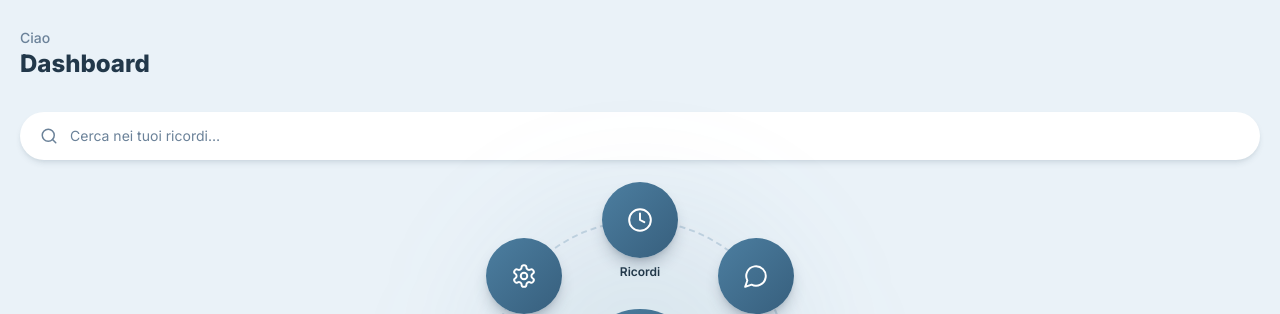
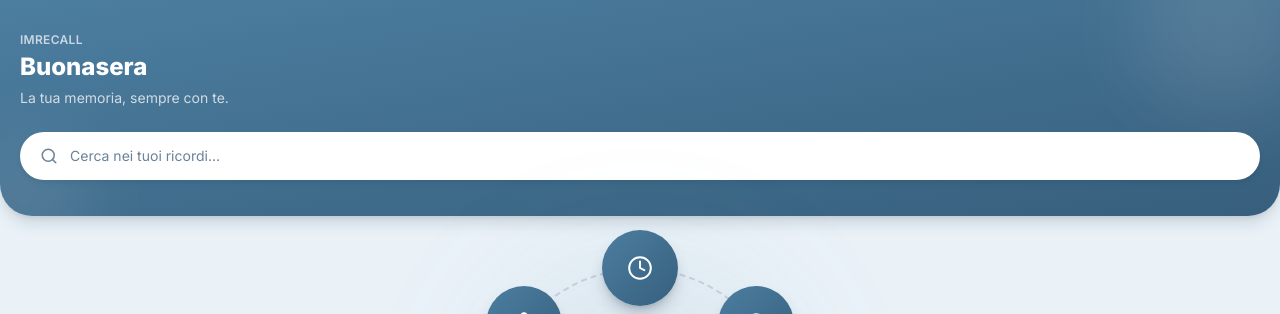
Before and after one commit to Ghostlineapps/imrecall, a Next.js app: page /home in a window 1280 px wide. Shown: the top 314 px of the page. Built offline with nearby package versions, Linux system fonts and the light colour scheme; no server answers; the database is empty.

Commit message:
Redesign Dashboard hero with greeting and depth

```diff
--- a/src/app/(app)/home/page.tsx
+++ b/src/app/(app)/home/page.tsx
@@ -12,6 +12,20 @@ import { createClient } from "@/lib/supabase/server";
 // altre sezioni, una ricerca in cima, e sotto le stesse card di prima
 // (oggi / nei paraggi / spostamenti) — nessuna funzione persa, solo
 // raggiungibile in modo più diretto.
+
+// Saluto legato all'ora del giorno: un tocco piccolo ma che rende la
+// Dashboard meno anonima, senza bisogno di contenuti dinamici pesanti da
+// calcolare — vedi discussione redesign 2026-08-21 ("pagina troppo piatta,
+// senza identità"). Pagina già dinamica (dipende dai cookie di sessione),
+// quindi calcolare l'ora lato server ad ogni richiesta è sicuro.
+function greeting(): string {
+  const hour = new Date().getHours();
+  if (hour < 5) return "Ancora sveglio";
+  if (hour < 12) return "Buongiorno";
+  if (hour < 18) return "Buon pomeriggio";
+  return "Buonasera";
+}
+
 export default async function HomePage() {
   const supabase = createClient();
   const { data: { user } } = await supabase.auth.getUser();
@@ -25,24 +39,43 @@ export default async function HomePage() {
   const firstName = profile?.full_name?.split(" ")[0] || "";
 
   return (
-    <div className="bg-celeste-bg min-h-full px-5 pt-7 pb-8 space-y-8">
-      <div className="flex items-center justify-between">
+    <div className="bg-celeste-bg min-h-full pb-8 space-y-6">
+      {/* Hero: prima erano due righe di testo piatte su sfondo uniforme,
+          "Ciao / Dashboard" — un'etichetta, non un benvenuto. Ora un blocco
+          a piena larghezza con la palette del brand, il saluto vero e la
+          promessa del prodotto, più due bagliori sfocati per dare
+          profondità invece di un colore piatto. Il resto della pagina resta
+          sulla stessa palette, solo meno "urlata". */}
+      <div className="relative overflow-hidden bg-gradient-to-br from-celeste-accent to-celeste-accentDark px-5 pt-8 pb-9 rounded-b-[32px] shadow-lg shadow-celeste-navy/15">
+        <div className="absolute -right-8 -top-16 w-44 h-44 rounded-full bg-white/10 blur-2xl pointer-events-none" />
+        <div className="absolute -left-10 -bottom-12 w-32 h-32 rounded-full bg-white/10 blur-2xl pointer-events-none" />
+
+        <div className="relative flex items-start justify-between gap-3">
           <div>
-          <p className="text-celeste-muted text-sm font-medium">Ciao{firstName ? `, ${firstName}` : ""}</p>
-          <h1 className="text-2xl font-extrabold text-celeste-navy">Dashboard</h1>
+            <p className="text-white/70 text-xs font-semibold tracking-wide uppercase">IMRECALL</p>
+            <h1 className="text-2xl font-extrabold text-white leading-tight mt-1">
+              {greeting()}
+              {firstName ? `, ${firstName}` : ""}
+            </h1>
+            <p className="text-white/75 text-sm mt-1.5">La tua memoria, sempre con te.</p>
           </div>
           <StreakBadge days={profile?.capture_streak_days ?? 0} />
         </div>
 
+        <div className="relative mt-6">
           <DashboardSearchBar />
+        </div>
+      </div>
 
+      <div className="px-5 space-y-8">
         <DashboardHub />
 
-      <div className="space-y-4">
-        {/* Un'unica card per oggi, non una dashboard con 5 sezioni scariche:
-            meno scelta, più ritorno abituale. Il tipo di card ruota tra
-            on_this_day / proximity / deadline / pre_trip in base a cosa ha
-            priorità più alta oggi (vedi /api/insights/today). */}
+        <div className="space-y-4 text-celeste-navy">
+          {/* Un'unica card per oggi, non una dashboard con 5 sezioni
+              scariche: meno scelta, più ritorno abituale. Il tipo di card
+              ruota tra on_this_day / proximity / deadline / pre_trip in
+              base a cosa ha priorità più alta oggi (vedi
+              /api/insights/today). */}
           <TodayCard />
 
           {/* Dosi di oggi (se ci sono farmaci attivi) — non fa parte del
@@ -58,5 +91,6 @@ export default async function HomePage() {
           <LocationStatusCard />
         </div>
       </div>
+    </div>
   );
 }
```
Lines whose indentation alone changed are shown as unchanged.
